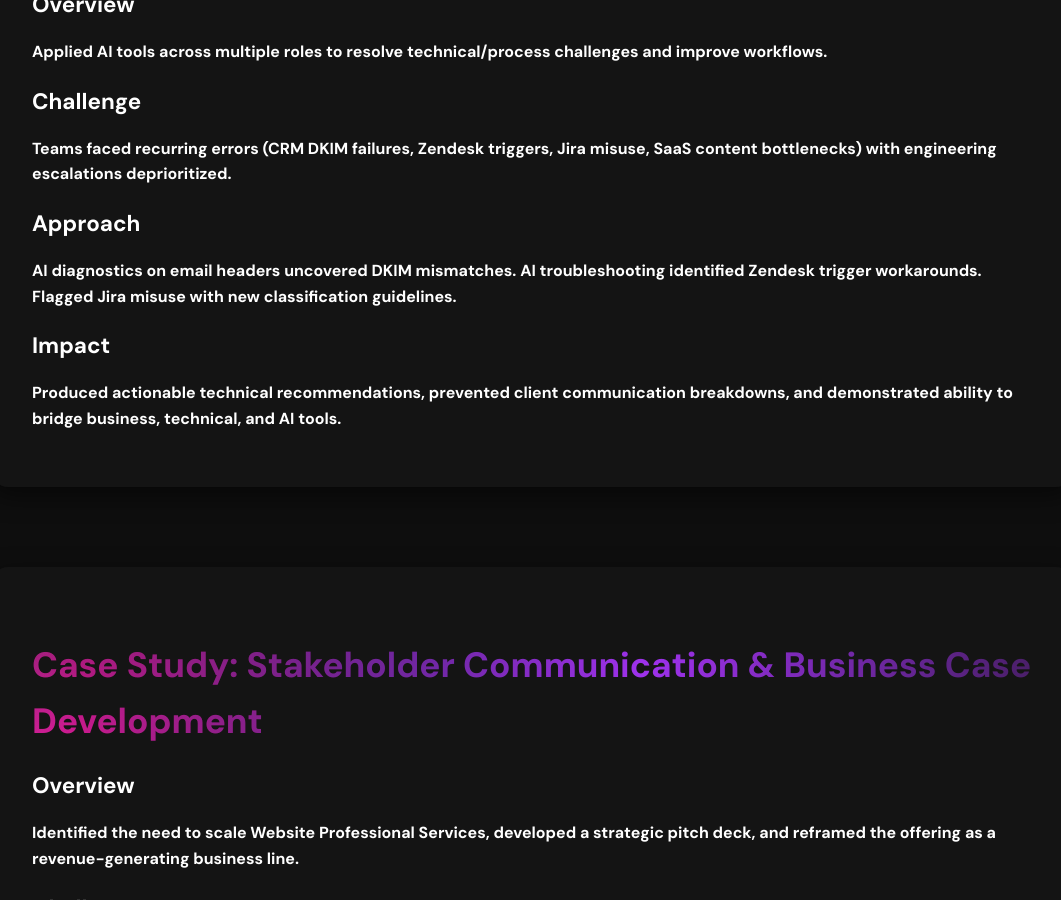
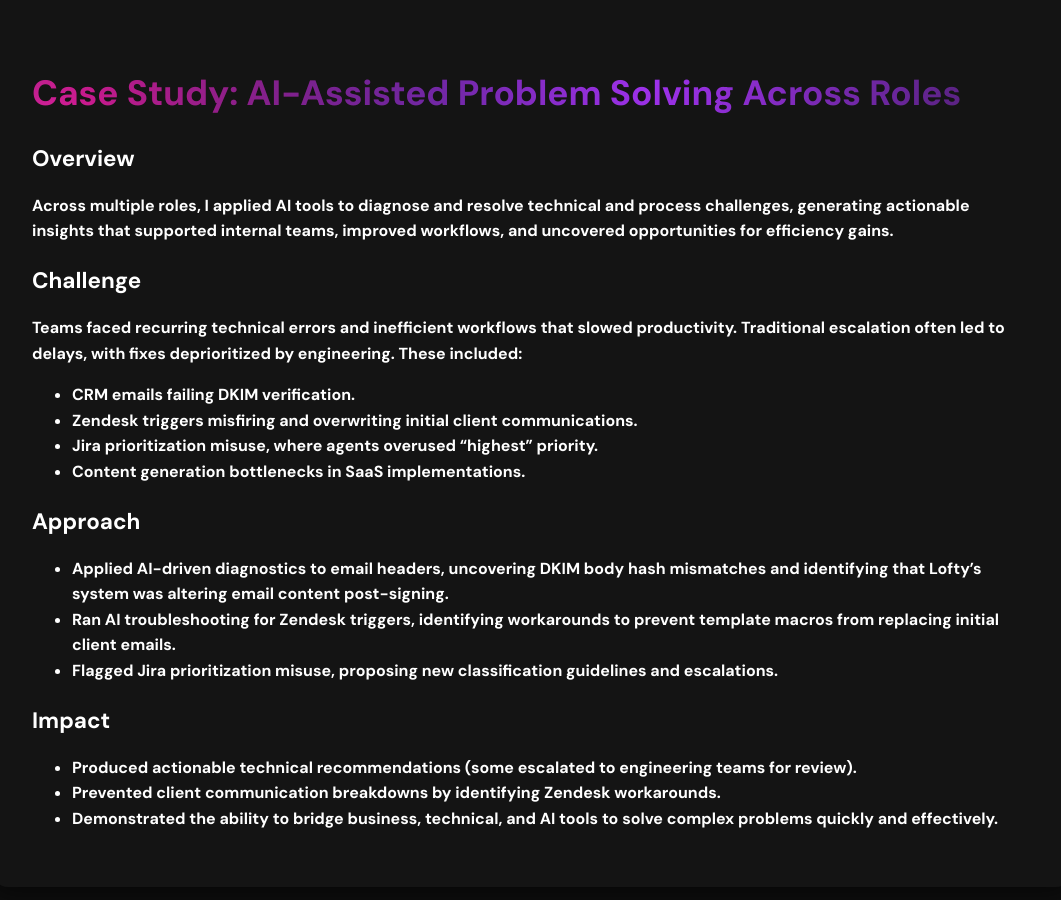
Before and after one commit to lynseynunez/ResumeWebsite, a Jekyll site: the page case-studies.html, which Jekyll copies as it is, in a window 1280 px wide and 900 px high, scrolled down 1600 px. Shown: the whole window, without its empty margins (108-1169 px from the left). Built offline with Jekyll 4.4.1, drawn with Linux system fonts in a browser that asks for light colours; some of the changed text lies outside the part shown.

Commit message:
Update case-studies.html

```diff
--- a/case-studies.html
+++ b/case-studies.html
@@ -353,40 +353,76 @@
 <div id="case1" class="case-study">
   <h2>Case Study: Building Website Professional Services</h2>
   <h3>Overview</h3>
-  <p>Created and managed Website Professional Services from scratch as a solo contributor, building end-to-end processes, pricing, and tracking systems.</p>
+  <p>As the Website Specialist, I created and managed a new paid service offering (Website Professional Services) from scratch. I developed end-to-end processes, pricing structures, and tracking systems while managing all client requests as a solo contributor.</p>
   <h3>Challenge</h3>
-  <p>No structured or monetized approach existed, leading to inefficiencies, lack of visibility, and missed revenue.</p>
+  <p>The company lacked a structured or monetized approach to website services. Projects were inconsistently managed, creating inefficiencies, lack of visibility, and missed revenue opportunities.</p>
   <h3>Approach</h3>
-  <p>Market research to benchmark competitors’ tiers and pricing. Designed tiered packages. Built workflows/SOPs across Confluence, Zendesk, and SharePoint. Developed Excel tracking system. Created pitch deck advocating expansion. Applied AI diagnostics to solve process/technical issues.</p>
+  <ul>
+    <li>Conducted market research to benchmark competitors’ pricing and service tiers.</li>
+    <li>Designed tiered packages aligned with client needs and revenue goals.</li>
+    <li>Built workflows and SOPs across Confluence, Zendesk, and SharePoint.</li>
+    <li>Developed an Excel-based tracking system to manage project statuses and requests.</li>
+    <li>Created a strategic pitch deck advocating for service expansion and scaling.</li>
+    <li>Applied AI diagnostics to solve process and technical issues (e.g., email delivery, ticketing automation).</li>
+  </ul>
   <h3>Impact</h3>
-  <p>Established a replicable, revenue-generating service, improved workflows and visibility, and demonstrated ability to convert stakeholder needs into strategies.</p>
+  <ul>
+    <li>Established a replicable, revenue-generating service line.</li>
+    <li>Improved client experience with standardized workflows and visibility.</li>
+    <li>Demonstrated ability to translate stakeholder needs into actionable business strategies.</li>
+  </ul>
 </div>
 
 <!-- Case Study 2 -->
 <div id="case2" class="case-study">
   <h2>Case Study: AI-Assisted Problem Solving Across Roles</h2>
   <h3>Overview</h3>
-  <p>Applied AI tools across multiple roles to resolve technical/process challenges and improve workflows.</p>
+  <p>Across multiple roles, I applied AI tools to diagnose and resolve technical and process challenges, generating actionable insights that supported internal teams, improved workflows, and uncovered opportunities for efficiency gains.</p>
   <h3>Challenge</h3>
-  <p>Teams faced recurring errors (CRM DKIM failures, Zendesk triggers, Jira misuse, SaaS content bottlenecks) with engineering escalations deprioritized.</p>
+  <p>Teams faced recurring technical errors and inefficient workflows that slowed productivity. Traditional escalation often led to delays, with fixes deprioritized by engineering. These included:</p>
+  <ul>
+    <li>CRM emails failing DKIM verification.</li>
+    <li>Zendesk triggers misfiring and overwriting initial client communications.</li>
+    <li>Jira prioritization misuse, where agents overused “highest” priority.</li>
+    <li>Content generation bottlenecks in SaaS implementations.</li>
+  </ul>
   <h3>Approach</h3>
-  <p>AI diagnostics on email headers uncovered DKIM mismatches. AI troubleshooting identified Zendesk trigger workarounds. Flagged Jira misuse with new classification guidelines.</p>
+  <ul>
+    <li>Applied AI-driven diagnostics to email headers, uncovering DKIM body hash mismatches and identifying that Lofty’s system was altering email content post-signing.</li>
+    <li>Ran AI troubleshooting for Zendesk triggers, identifying workarounds to prevent template macros from replacing initial client emails.</li>
+    <li>Flagged Jira prioritization misuse, proposing new classification guidelines and escalations.</li>
+  </ul>
   <h3>Impact</h3>
-  <p>Produced actionable technical recommendations, prevented client communication breakdowns, and demonstrated ability to bridge business, technical, and AI tools.</p>
+  <ul>
+    <li>Produced actionable technical recommendations (some escalated to engineering teams for review).</li>
+    <li>Prevented client communication breakdowns by identifying Zendesk workarounds.</li>
+    <li>Demonstrated the ability to bridge business, technical, and AI tools to solve complex problems quickly and effectively.</li>
+  </ul>
 </div>
 
 <!-- Case Study 3 -->
 <div id="case3" class="case-study">
   <h2>Case Study: Stakeholder Communication & Business Case Development</h2>
   <h3>Overview</h3>
-  <p>Identified the need to scale Website Professional Services, developed a strategic pitch deck, and reframed the offering as a revenue-generating business line.</p>
+  <p>While leading Website Professional Services, I identified the need to scale beyond a one-person operation and developed a business case for expansion. I created a strategic pitch deck that reframed website services as a revenue-generating business line and clearly communicated the opportunity to executives. This case study highlights my ability to translate operational success into a persuasive business case, supported by market research, tiered pricing models, and stakeholder-focused visuals.</p>
   <h3>Challenge</h3>
-  <p>Company lacked scalability and monetization strategy; service worked for one person but required leadership buy-in for growth.</p>
+  <p>The company lacked a scalable structure for website services and had no clear strategy for monetization or resource allocation. While I had proven the service model could work as a one-person team, growth required leadership buy-in and a clear articulation of revenue opportunities.</p>
   <h3>Approach</h3>
-  <p>Market research and competitor benchmarking. Designed tiered service packages. Created mockups and process diagrams for scalability. Structured pitch deck highlighting revenue, resourcing, risk mitigation. Presented tailored findings to leadership.</p>
+  <ul>
+    <li>Conducted market research on competitors’ service tiers and pricing to establish benchmarks.</li>
+    <li>Designed tiered service packages aligned with both client needs and revenue growth opportunities.</li>
+    <li>Created visual mockups and process diagrams to illustrate scalability.</li>
+    <li>Structured a pitch deck framing the opportunity in business terms: potential revenue, resource requirements, and risk mitigation.</li>
+    <li>Presented findings to leadership, tailoring communication for both technical and sales stakeholders.</li>
+  </ul>
   <h3>Impact</h3>
-  <p>Positioned services as a scalable revenue-generating line, demonstrated strategic communication skills, and showcased business case development ability.</p>
+  <ul>
+    <li>Demonstrated ability to translate operational work into strategic value for leadership.</li>
+    <li>Positioned Website Professional Services as a scalable, revenue-generating business line, rather than an ad hoc offering.</li>
+    <li>Showcased skills in stakeholder communication, business case development, and strategic planning, core to a Business Analyst role.</li>
+  </ul>
 </div>
+
 
 <footer class="site-footer">
   <div class="footer-content">
```
